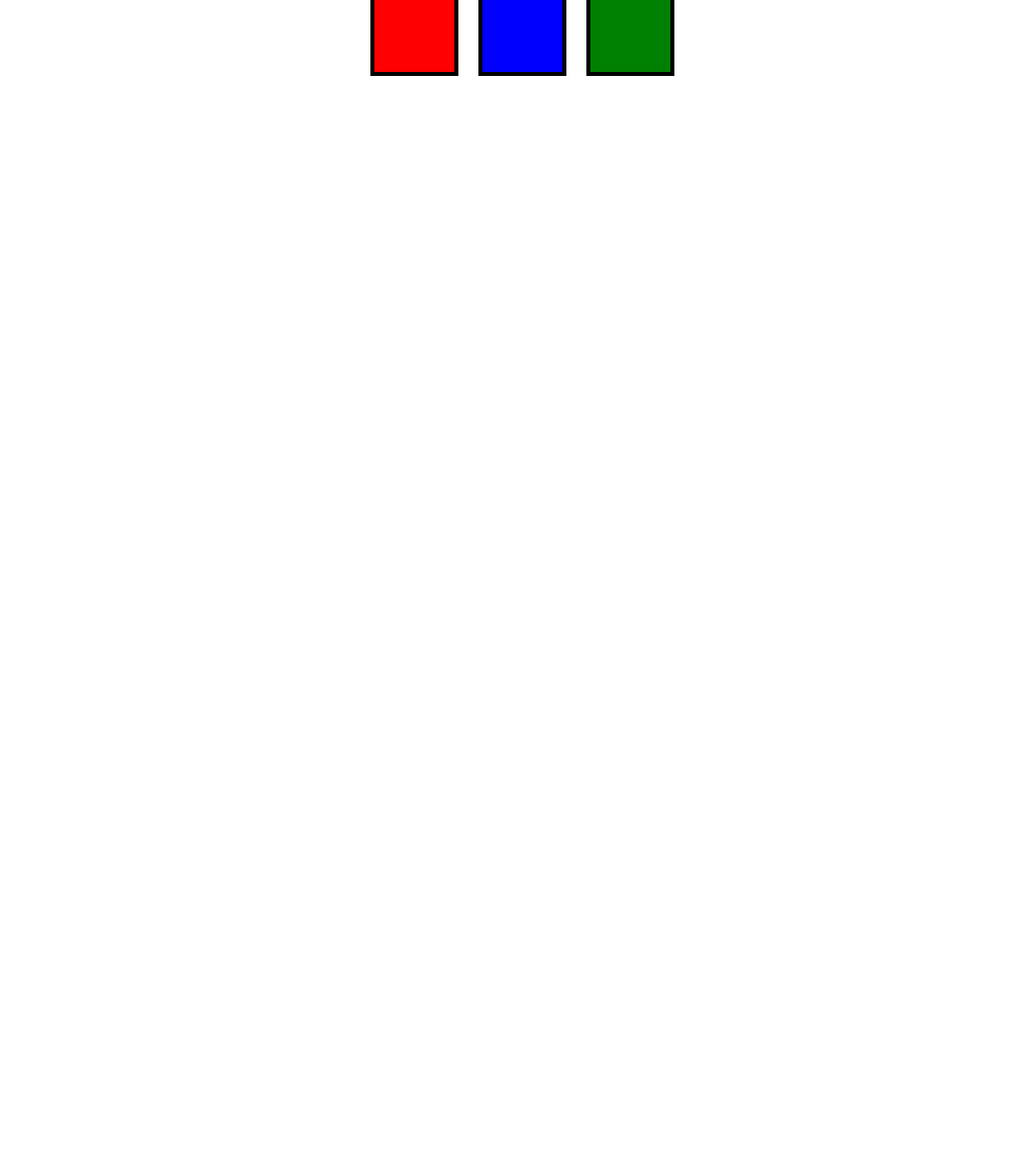
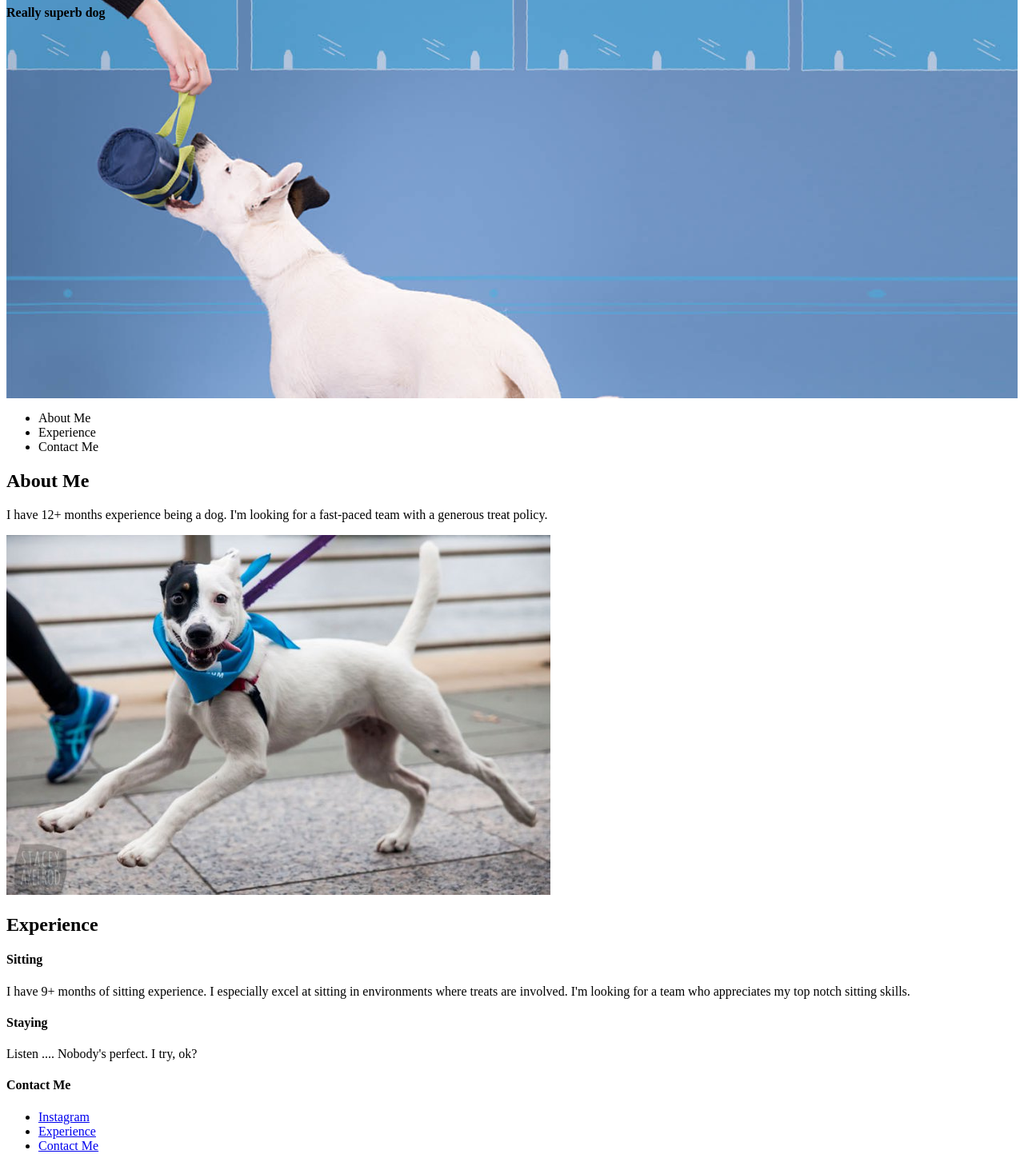
Before and after one commit to Tazzai/coderbabez-css-wk3, a plain HTML site: page practice/index.html in a window 1280 px wide. Shown: the part 73-1531 px from the top of the page at 80% size. Before the commit the page ends 800 px from the top, so only its background shows below. Drawn offline with Linux system fonts and the light colour scheme.

Commit message:
updating with project starter code

```diff
--- a/main.css
+++ b/main.css
@@ -1,56 +1,10 @@
-/*Use flexbox to:
-1. Make the nav a row of buttons aligned to the left of the page
-2. Center the hero image inside of the red div
-3. Make the subsection images align in the center of the page in a row, with space around each element*/
+/*
+Use your CSS skills to restyle the page!
 
-
-
-
-
-
-
-
-/*You don't need to change this unless you want to*/
-body {
-    background: yellow;
-}
-#nav{
-    list-style: none;
-    background: darkblue;
-}
-
-#nav li{
-    padding: 15px;
-    color: white;
-    background: darkblue;
-    font-family: 'Montserrat', sans-serif;
-}
-
-#nav #logo {
-    background: white;
-    padding: 10px;
-}
-
-#logo img{
-    height: 45px;
-}
-
-h1, h2 {
-    padding: 20px 0 5px 0;
-    font-family: 'Shrikhand', cursive;
-}
-
-
-#gallery {
-    background: red;
-}
-
-.gallery-item{
-    width: 510px;
-}
-
-.sub-section img {
-    margin: 10px;
-    border: darkblue solid 3px;
-    width: 13%;
-}
+Requirements:
+1. Properly use at least one id selector, class selector and tag selector.
+2. Restyle at least three elements however you want.
+3. Use flexbox to:
+  1. Center an element
+  2. Create columns in one section
+*/
--- a/practice/index.html
+++ b/practice/index.html
@@ -1,16 +1,45 @@
 <!DOCTYPE html>
 <html>
     <head>
-        <title>Flexboxes</title>
+        <title>Tonks' Portfolio Website</title>
+        <!-- Link to the CSS file-->
         <link rel="stylesheet" type="text/css" href="main.css">
     </head>
     <body>
-
-        <div id="parent">
-            <div class="child red"></div>
-            <div class="child blue"></div>
-            <div class="child green"></div>
-        </div>
-
+        <header>
+            <h1>Tonks Knoll</h1>
+            <h4>Really superb dog</h4>
+        </header>
+        <nav>
+            <ul>
+              <li>About Me</li>
+              <li>Experience</li>
+              <li>Contact Me</li>
+            </ul>
+        </nav>
+        <section>
+          <h2>About Me</h1>
+          <p>I have 12+ months experience being a dog. I'm looking for a fast-paced team with a generous treat policy.</p>
+          <img src="./img/tonks_running.jpg">
+        </section>
+        <section>
+          <h2>Experience</h1>
+          <div>
+            <h4>Sitting</h4>
+            <p>I have 9+ months of sitting experience. I especially excel at sitting in environments where treats are involved. I'm looking for a team who appreciates my top notch sitting skills. </p>
+          </div>
+          <div>
+            <h4>Staying</h4>
+            <p>Listen .... Nobody's perfect. I try, ok?</p>
+          </div>
+        </section>
+        <footer>
+          <h4>Contact Me</h4>
+          <ul>
+            <li><a href="#">Instagram</a></li>
+            <li><a href="#">Experience</a></li>
+            <li><a href="#">Contact Me</a></li>
+          </ul>
+        </footer>
     </body>
 </html>
--- a/practice/main.css
+++ b/practice/main.css
@@ -1,31 +1,26 @@
-/* 1. use flexbox to make the boxes centered in a column on the page */
-/* 2. use flexbox to make the boxes in a column on the right side of the page*/
-/* 3. use flexbox to reverse the order of the boxes in a row in the vertical center of the page.
-	All of the items should have even space around them.*/
-
-#parent {
-	display: flex;
-	flex-direction: row;
-	justify-content: center;
+header {
+  background-image: url("./img/tonks_bg.jpg");
+  background-size: cover;
+	height: 550px;
 }
 
-/* you do not need to modify below */
-.child {
-    display: block;
-    width: 100px;
-    height: 100px;
-    border: 5px solid black;
-    margin: 50px 0 50px 25px;
-}
+/*
+1. Change the text in the header to white. Change all body font to Arial.
+2. Move the header text so it is:
+		vertically centered,
+		on the right side of the page,
+		has 100px margin.
+*/
 
-.red {
-    background-color: red;
-}
+/*
+3. Update the nav and the footer lists to remove the bullet points
+4. Make the links in both lists line up in a row instead of a column.
+*/
 
-.blue {
-    background-color: blue;
-}
+/*
+5. Make the image in the About me section sit to the right of the h2 and paragraph tag (you may need to update the HTML)
+*/
 
-.green {
-    background-color: green;
-}
+/*
+6. Make the two sections in the Experience box sit next to each other in columns.
+*/
```
Also changed, not shown: index.html (+15 -30 lines), img/boxmodel.png (deleted), img/child_parent_element.png (deleted), img/cookies.jpg (deleted), img/hero-supply-solution.png (deleted), img/practice.png (deleted), practice/img/tonks_bg.jpg (added), practice/img/tonks_running.jpg (added), 1 other file.
